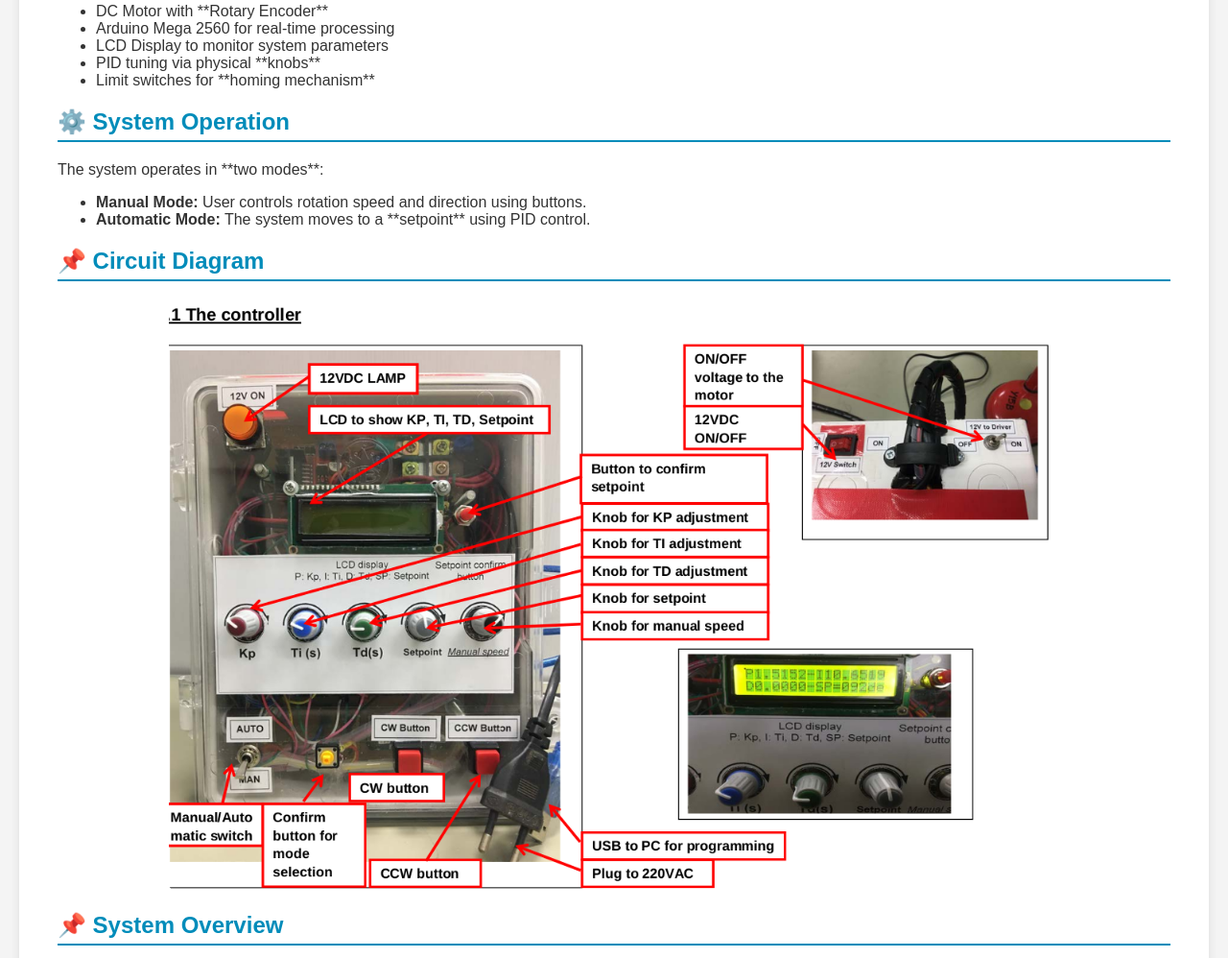
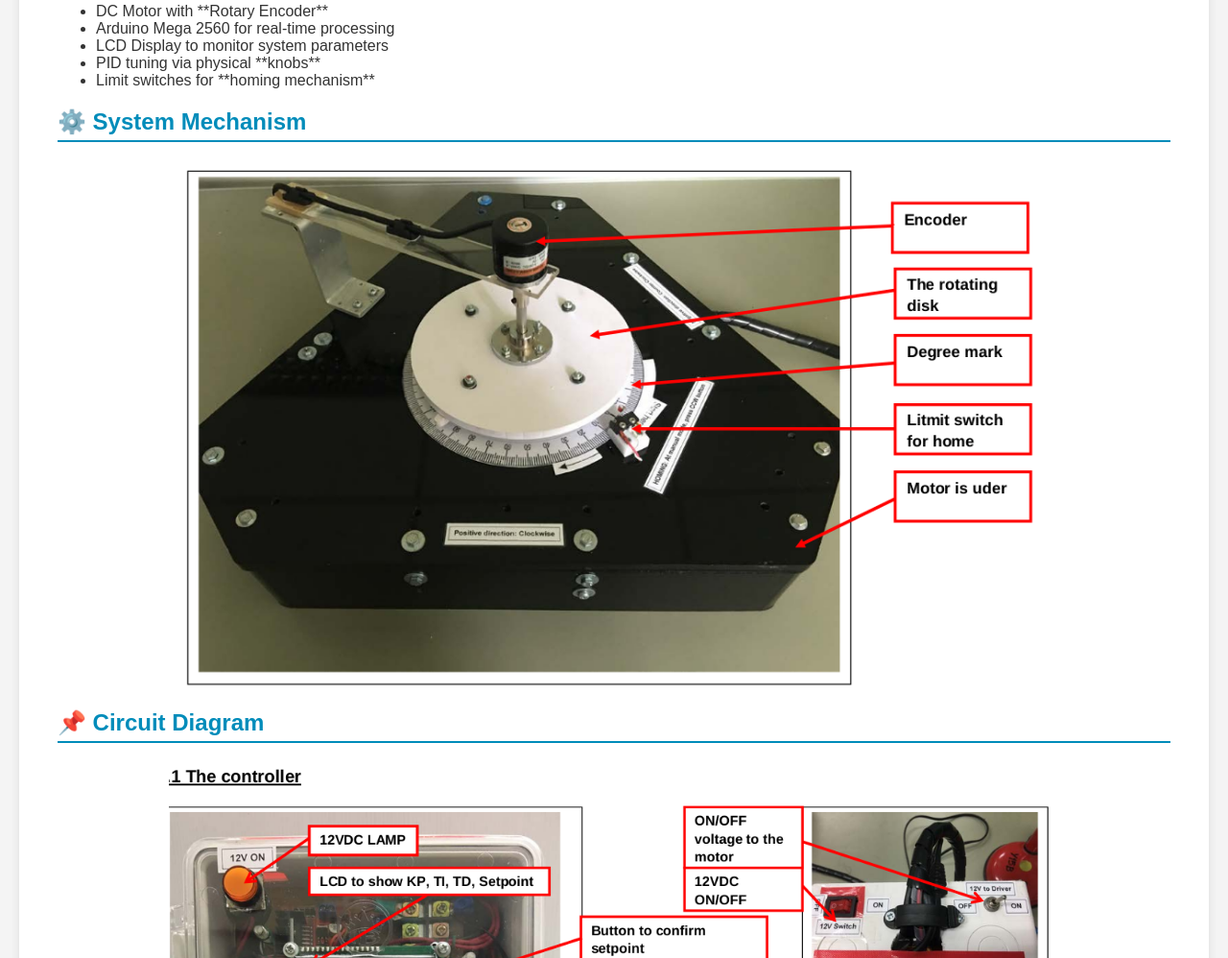
Before and after one commit to nabeeljadoon/Advance_Control_Systems, a plain HTML site: page projects/Angular Position Control - DC Motor/angular-position-control.html in a window 1280 px wide. Shown: the part 454-1452 px from the top of the page at 96% size. Drawn offline with Linux system fonts and the light colour scheme; files that its build step writes are made by us from their sources.

Commit message:
Update angular-position-control.html

```diff
--- a/projects/Angular Position Control - DC Motor/angular-position-control.html
+++ b/projects/Angular Position Control - DC Motor/angular-position-control.html
@@ -33,18 +33,14 @@
             <li>Limit switches for **homing mechanism**</li>
         </ul>
 
-        <h2>⚙️ System Operation</h2>
-        <p>The system operates in **two modes**:</p>
-        <ul>
-            <li><b>Manual Mode:</b> User controls rotation speed and direction using buttons.</li>
-            <li><b>Automatic Mode:</b> The system moves to a **setpoint** using PID control.</li>
-        </ul>
+        <h2>⚙️ System Mechanism</h2>
+        <img src="Angular-system-images/AngularMechanism.png" alt="Angular Mechanism Diagram" width="80%">
 
         <h2>📌 Circuit Diagram</h2>
         <img src="Angular-system-images/AngularController.png" alt="Angular Position Control Circuit" width="80%">
 
-        <h2>📌 System Overview</h2>
-        <img src="Angular-system-images/Manual_and_Auto_Mode.png" alt="Angular Control Modes" width="80%">
+        <h2>📌 Control Modes</h2>
+        <img src="Angular-system-images/Manual_and_Auto_Mode.png" alt="Manual and Auto Mode Control" width="80%">
 
         <h2>📌 PID Algorithm</h2>
         <pre>
```
